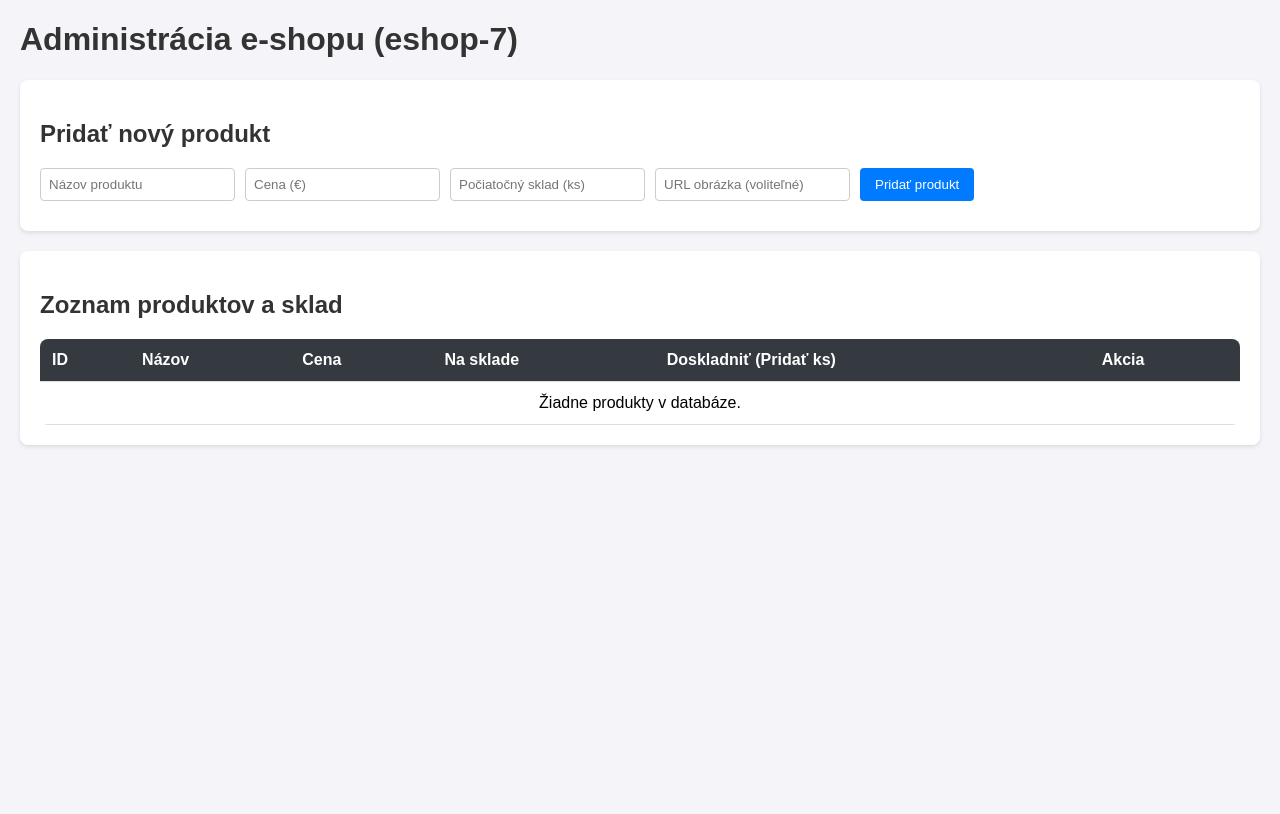
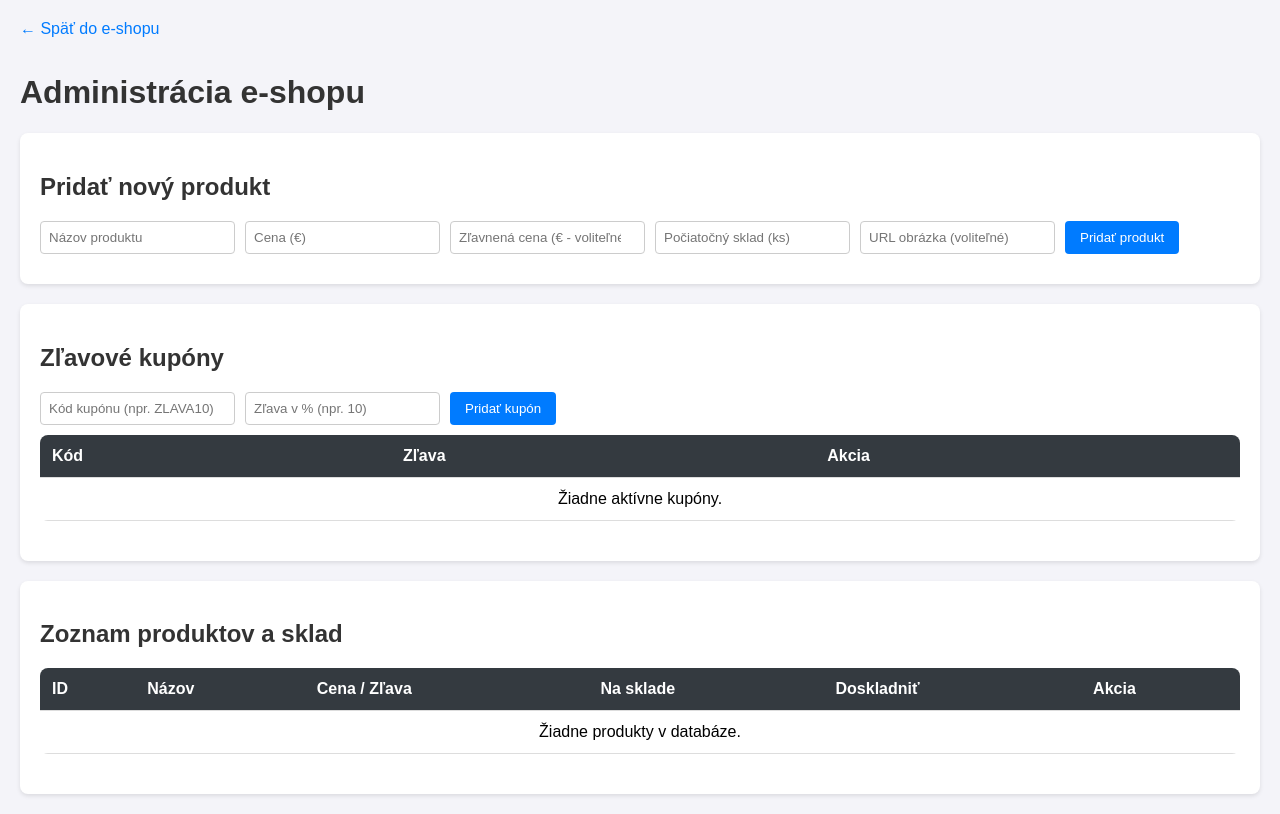
Before and after one commit to matuso1/eshop, a FastAPI app: page /admin in a window 1280 px wide. Before the commit the page ends 447 px from the top, so only its background shows below. Run offline with FastAPI, Linux system fonts and the light colour scheme; parts of the project's set-up code (start-up, migrations or seed data) failed here and were passed over.

Commit message:
Update admin.html

```diff
--- a/templates/admin.html
+++ b/templates/admin.html
@@ -14,7 +14,8 @@
         .btn-add { background-color: #007bff; }
         .btn-restock { background-color: #28a745; }
         .btn-delete { background-color: #dc3545; }
-        table { width: 100%; border-collapse: collapse; background: white; border-radius: 8px; overflow: hidden; }
+        .back-link { display: inline-block; margin-bottom: 15px; color: #007bff; text-decoration: none; }
+        table { width: 100%; border-collapse: collapse; background: white; border-radius: 8px; overflow: hidden; margin-bottom: 20px; }
         th, td { padding: 12px; text-align: left; border-bottom: 1px solid #ddd; }
         th { background-color: #343a40; color: white; }
         .restock-box { display: flex; gap: 5px; align-items: center; }
@@ -22,21 +23,57 @@
 </head>
 <body>
 
-    <h1>Administrácia e-shopu (eshop-7)</h1>
+    <a href="/" class="back-link">&larr; Späť do e-shopu</a>
+    <h1>Administrácia e-shopu</h1>
 
-    <!-- FORMULÁR PRE PRIDANIE PRODUKTU -->
     <div class="card">
         <h2>Pridať nový produkt</h2>
         <form action="/admin/products/add" method="POST">
             <input type="text" name="name" placeholder="Názov produktu" required>
             <input type="number" step="0.01" name="price" placeholder="Cena (€)" required>
+            <input type="number" step="0.01" name="discount_price" placeholder="Zľavnená cena (€ - voliteľné)">
             <input type="number" name="stock" placeholder="Počiatočný sklad (ks)" required>
             <input type="text" name="image_url" placeholder="URL obrázka (voliteľné)">
             <button type="submit" class="btn-add">Pridať produkt</button>
         </form>
     </div>
 
-    <!-- TABUĽKA PRODUKTOV S TLAČIDLOM DOSKLADNIŤ -->
+    <div class="card">
+        <h2>Zľavové kupóny</h2>
+        <form action="/admin/coupons/add" method="POST">
+            <input type="text" name="code" placeholder="Kód kupónu (npr. ZLAVA10)" required>
+            <input type="number" step="0.1" name="discount_percent" placeholder="Zľava v % (npr. 10)" required>
+            <button type="submit" class="btn-add">Pridať kupón</button>
+        </form>
+
+        <table>
+            <thead>
+                <tr>
+                    <th>Kód</th>
+                    <th>Zľava</th>
+                    <th>Akcia</th>
+                </tr>
+            </thead>
+            <tbody>
+                {% for coupon in coupons %}
+                <tr>
+                    <td><strong>{{ coupon.code }}</strong></td>
+                    <td>{{ coupon.discount_percent }} %</td>
+                    <td>
+                        <form action="/admin/coupons/{{ coupon.id }}/delete" method="POST" style="margin:0;">
+                            <button type="submit" class="btn-delete" onclick="return confirm('Zmazať kupón?')">Vymazať</button>
+                        </form>
+                    </td>
+                </tr>
+                {% else %}
+                <tr>
+                    <td colspan="3" style="text-align: center;">Žiadne aktívne kupóny.</td>
+                </tr>
+                {% endfor %}
+            </tbody>
+        </table>
+    </div>
+
     <div class="card">
         <h2>Zoznam produktov a sklad</h2>
         <table>
@@ -44,9 +81,9 @@
                 <tr>
                     <th>ID</th>
                     <th>Názov</th>
-                    <th>Cena</th>
+                    <th>Cena / Zľava</th>
                     <th>Na sklade</th>
-                    <th>Doskladniť (Pridať ks)</th>
+                    <th>Doskladniť</th>
                     <th>Akcia</th>
                 </tr>
             </thead>
@@ -55,10 +92,14 @@
                 <tr>
                     <td>{{ product.id }}</td>
                     <td><strong>{{ product.name }}</strong></td>
-                    <td>{{ "%.2f"|format(product.price) }} €</td>
+                    <td>
+                        {{ "%.2f"|format(product.price) }} €
+                        {% if product.discount_price %}
+                            <br><span style="color: #dc3545;">Zľava: {{ "%.2f"|format(product.discount_price) }} €</span>
+                        {% endif %}
+                    </td>
                     <td><strong>{{ product.stock }} ks</strong></td>
                     <td>
-                        <!-- FORMULÁR A TLAČIDLO DOSKLADNIŤ -->
                         <form action="/admin/products/{{ product.id }}/restock" method="POST" class="restock-box">
                             <input type="number" name="quantity" value="10" min="1" style="width: 60px;" required>
                             <button type="submit" class="btn-restock">Doskladniť</button>
```
